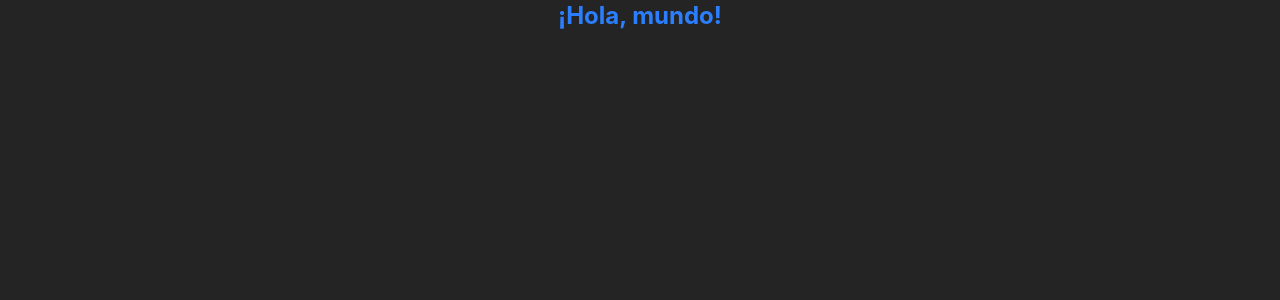
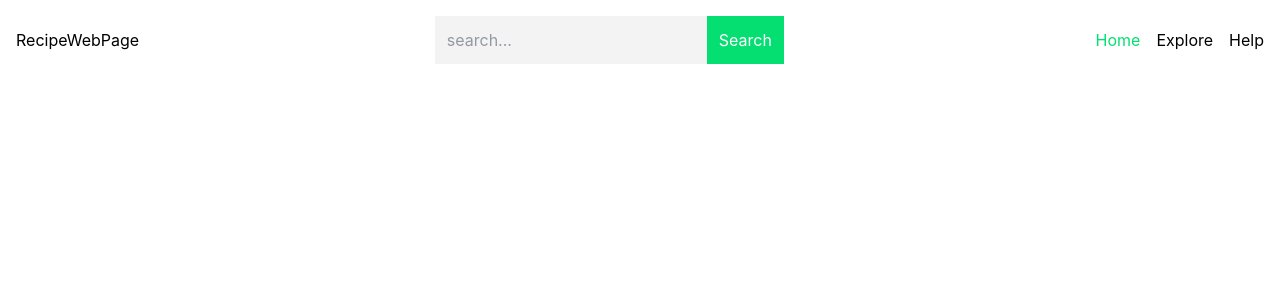
Before and after one commit to Rasmeh27/template-recipe-webpage-React, a React (Vite) app: page / in a window 1280 px wide. Shown: the top 300 px of the page. Built offline with nearby package versions, Linux system fonts and the light colour scheme.

Commit message:
header (incomplete)

```diff
--- a/src/App.jsx
+++ b/src/App.jsx
@@ -2,11 +2,13 @@ import { useState } from 'react'
 import reactLogo from './assets/react.svg'
 import viteLogo from '/vite.svg'
 import './App.css'
+
 import Saludo from './components/saludo'
+import Header from './components/header'
 
 function App() {
   return (
-    <Saludo />
+    <Header />
   )
 }
 
--- /dev/null
+++ b/src/components/Header.jsx
@@ -0,0 +1,24 @@
+import React from "react"
+
+function Header() {
+    return (
+      <header className="bg-white p-4">
+        <nav className="flex items-center justify-between">
+            <div>
+                <h1 className="text-black">RecipeWebPage</h1>
+            </div>
+        <div>
+            <input type="text" id="text" placeholder="search..." className="bg-input pl-3 p-3 text-gray-700" />
+            <button className="bg-green-400 text-white p-3">Search</button>
+        </div>
+            <ul className="flex items-center justify-between">
+                <li className="ml-4 text-green-400"><a href="#home">Home</a></li>
+                <li className="ml-4 text-black"><a href="#home">Explore</a></li>
+                <li className="ml-4 text-black"><a href="#home">Help</a></li>
+            </ul>
+        </nav>
+        </header>
+    );
+}
+
+export default Header;
--- a/src/index.css
+++ b/src/index.css
@@ -1,4 +1,9 @@
 @import "tailwindcss";
+
+@theme {
+ --color-input: #F3F3F3;
+}
+
 @tailwind base;
 @tailwind components;
 @tailwind utilities;
@@ -9,6 +14,6 @@
   font-weight: 400;
   color-scheme: light dark;
   color: rgba(255, 255, 255, 0.87);
-  background-color: #242424;
+  background-color: #FFFFFF;
 
 }
```
